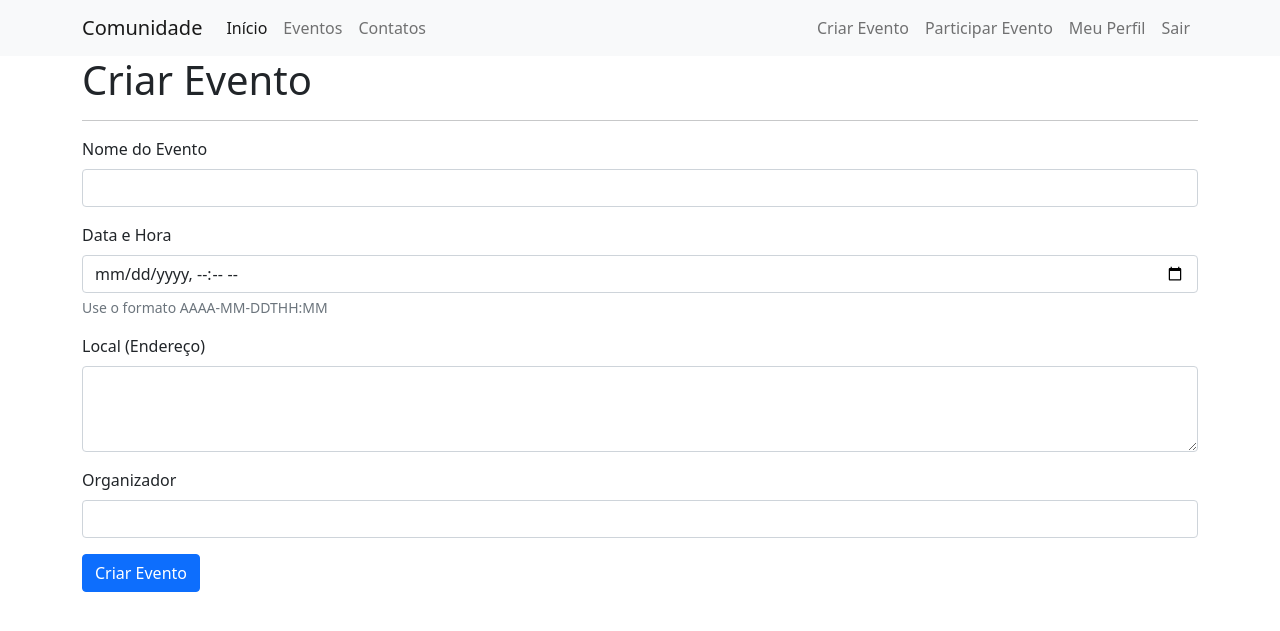
After one commit to fernandosvale/ReplicaSimpla, a Flask app: page /post/criar in a window 1280 px wide. The commit adds this page. Shown: the top 631 px of the page. Run offline with Flask 3, Linux system fonts and the light colour scheme; a user stored in the database is signed in.

Commit message:
add criar e participar evento
add  formulários de criar evento e participar de evento e suas devidas conexões com o banco, também add no banco uma nova tabela com as participações

```diff
--- a/comunidadecdl/forms.py
+++ b/comunidadecdl/forms.py
@@ -1,7 +1,7 @@
 from flask_wtf import FlaskForm
-from wtforms import StringField, PasswordField, SubmitField, BooleanField
+from wtforms import StringField, PasswordField, SubmitField, BooleanField, DateTimeLocalField, TextAreaField, SelectField
 from wtforms.validators import DataRequired, Length, Email, EqualTo, ValidationError
-from comunidadecdl.models import Usuario
+from comunidadecdl.models import Usuario, Evento
 
 class FormCriarConta(FlaskForm):
     username = StringField('Nome Usuário', validators=[DataRequired()])
@@ -21,3 +21,18 @@ class FormLogin(FlaskForm):
     senha = PasswordField('Senha', validators=[DataRequired(), Length(4, 20)])
     lembrar_dados = BooleanField('Lembrar dados de acesso')
     botao_submit_login = SubmitField('Fazer Login')
+
+
+class FormCriarEvento(FlaskForm):
+    nome_evento = StringField('Nome do Evento', validators=[DataRequired()])
+    data = DateTimeLocalField('Data e Hora', format='%Y-%m-%dT%H:%M', validators=[DataRequired()])
+    local = TextAreaField('Local (Endereço)', validators=[DataRequired()])
+    organizador = StringField('Organizador', validators=[DataRequired()])
+    botao_submit_criar_evento = SubmitField('Criar Evento')
+
+
+class FormsParticiparEvento(FlaskForm):
+    nome_completo = StringField('Nome Completo', validators=[DataRequired()])
+    email = StringField('Email', validators=[DataRequired(), Email()])
+    evento = SelectField('Evento', coerce=int, validators=[DataRequired()])  # Alterado para SelectField
+    botao_submit_participar = SubmitField('Participar do Evento')
--- a/comunidadecdl/routes.py
+++ b/comunidadecdl/routes.py
@@ -1,11 +1,12 @@
 from flask import render_template, redirect, url_for, flash, request
 from comunidadecdl import app, database, bcrypt
-from comunidadecdl.forms import FormLogin, FormCriarConta
-from comunidadecdl.models import Usuario
-from flask_login import login_user
+from comunidadecdl.forms import FormLogin, FormCriarConta, FormCriarEvento, FormsParticiparEvento
+from comunidadecdl.models import Usuario, Evento, Participacao
+from flask_login import login_user, logout_user, current_user, login_required
+from datetime import datetime
 
 
-lista_usuarios =['Fernando', 'Laise', 'Davi', 'Allan']
+lista_usuarios =['Forró no sitio', 'Kangalha', 'G4', 'Síara Hall']
 
 @app.route("/")
 def home():
@@ -17,9 +18,10 @@ def contatos():
     return render_template('contatos.html')
 
 
-@app.route("/usuarios")
+@app.route("/eventos")
+@login_required
 def usuarios():
-    return render_template('usuarios.html', lista_usuarios=lista_usuarios)
+    return render_template('eventos.html')
 
 
 @app.route("/login", methods=['GET', 'POST'])
@@ -32,7 +34,11 @@ def login():
         if usuario and bcrypt.check_password_hash(usuario.senha, form_login.senha.data):
             login_user(usuario, remember=form_login.lembrar_dados.data)
             flash(f'Login realizado com sucesso no e-mail:{form_login.email.data}', 'alert-success')
-            return redirect(url_for('home'))
+            par_next = request.args.get('next')
+            if par_next:
+                return redirect(par_next)
+            else:
+                return redirect(url_for('home'))
         else:
             flash(f'Falha no login! E-mail ou senha incorretos', 'alert-danger')
 
@@ -45,3 +51,72 @@ def login():
         return redirect(url_for('home'))
 
     return render_template('login.html', form_login=form_login, form_criarconta=form_criarconta)
+
+
+@app.route('/sair')
+@login_required
+def sair():
+    logout_user()
+    flash(f'Logout realizado com sucesso', 'alert-success')
+    return redirect(url_for('home'))
+
+
+@app.route('/perfil')
+@login_required
+def perfil():
+    return render_template('perfil.html')
+
+@app.route('/post/criar', methods=['GET', 'POST'])
+@login_required
+def criar_evento():
+    form_criarevento = FormCriarEvento()
+    if form_criarevento.validate_on_submit():
+        nome_evento = form_criarevento.nome_evento.data
+        data = form_criarevento.data.data
+        local = form_criarevento.local.data
+        organizador = form_criarevento.organizador.data
+        # Correção: Passando o ID do usuário logado para id_usuario
+        evento = Evento(titulo=nome_evento, organizador=organizador, endereco=local, data=data, id_usuario=current_user.id)
+        database.session.add(evento)
+        database.session.commit()
+        flash('Evento criado com sucesso!', 'success')
+        return redirect(url_for('home'))  # Redirecione para a página apropriada
+    return render_template('criarevento.html', form_criarevento=form_criarevento)
+
+@app.route('/post/particpar', methods=['GET', 'POST'])
+@login_required
+def participar_evento():
+    form_participar_evento = FormsParticiparEvento()
+    eventos = Evento.query.all()
+    form_participar_evento.evento.choices = [(e.id, e.titulo) for e in eventos]
+
+    if form_participar_evento.validate_on_submit():
+        nome_completo = form_participar_evento.nome_completo.data
+        email = form_participar_evento.email.data
+        evento_id = form_participar_evento.evento.data
+
+        # Verificar se o evento existe
+        evento = Evento.query.get(evento_id)
+        if not evento:
+            flash('Evento não encontrado!', 'danger')
+            return redirect(url_for('home'))
+
+        # Verificar se o usuário já está participando do evento.
+        participacao = Participacao.query.filter_by(usuario_id=current_user.id, evento_id=evento_id).first()
+        if participacao:
+            flash('Você já está participando deste evento!', 'warning')
+            return redirect(url_for('home'))
+
+        nova_participacao = Participacao(
+            usuario_id=current_user.id,
+            evento_id=evento_id,
+            nome_completo=nome_completo,  # Usar nome_completo
+            email=email
+        )
+        database.session.add(nova_participacao)
+        database.session.commit()
+
+        flash('Participação confirmada com sucesso!', 'success')
+        return redirect(url_for('home'))
+
+    return render_template('participarevento.html', form_participar_evento=form_participar_evento)
--- a/comunidadecdl/templates/base.html
+++ b/comunidadecdl/templates/base.html
@@ -2,9 +2,11 @@
 <html lang="pt-br">
 <head>
     <meta charset="UTF-8">
-    <title>Clone Simpla</title>
+    <title>SimplaCdl</title>
 
     <link href="https://cdn.jsdelivr.net/npm/bootstrap@5.0.2/dist/css/bootstrap.min.css" rel="stylesheet" integrity="sha384-EVSTQN3/azprG1Anm3QDgpJLIm9Nao0Yz1ztcQTwFspd3yD65VohhpuuCOmLASjC" crossorigin="anonymous">
+    <link rel="stylesheet"  type="text/css" href="{{ url_for('static', filename='main.css')}}">
+
     {% block head %}
     {% endblock head %}
 </head>
--- /dev/null
+++ b/comunidadecdl/templates/criarevento.html
@@ -0,0 +1,57 @@
+{% extends 'base.html' %}
+
+{% block body %}
+    <div class="container">
+        <h1>Criar Evento</h1>
+        <hr>
+        <form method="POST">
+            {{ form_criarevento.csrf_token }}
+            <div class="mb-3">
+                {{ form_criarevento.nome_evento.label(class="form-label") }}
+                {{ form_criarevento.nome_evento(class="form-control") }}
+                {% if form_criarevento.nome_evento.errors %}
+                    <div class="invalid-feedback">
+                        {% for error in form_criarevento.nome_evento.errors %}
+                            <span>{{ error }}</span>
+                        {% endfor %}
+                    </div>
+                {% endif %}
+            </div>
+            <div class="mb-3">
+                {{ form_criarevento.data.label(class="form-label") }}
+                {{ form_criarevento.data(class="form-control") }}
+                {% if form_criarevento.data.errors %}
+                    <div class="invalid-feedback">
+                        {% for error in form_criarevento.data.errors %}
+                            <span>{{ error }}</span>
+                        {% endfor %}
+                    </div>
+                {% endif %}
+                <div class="form-text">Use o formato AAAA-MM-DDTHH:MM</div>
+            </div>
+            <div class="mb-3">
+                {{ form_criarevento.local.label(class="form-label") }}
+                {{ form_criarevento.local(class="form-control", rows="3") }}
+                {% if form_criarevento.local.errors %}
+                    <div class="invalid-feedback">
+                        {% for error in form_criarevento.local.errors %}
+                            <span>{{ error }}</span>
+                        {% endfor %}
+                    </div>
+                {% endif %}
+            </div>
+            <div class="mb-3">
+                {{ form_criarevento.organizador.label(class="form-label") }}
+                {{ form_criarevento.organizador(class="form-control") }}
+                {% if form_criarevento.organizador.errors %}
+                    <div class="invalid-feedback">
+                        {% for error in form_criarevento.organizador.errors %}
+                            <span>{{ error }}</span>
+                        {% endfor %}
+                    </div>
+                {% endif %}
+            </div>
+            {{ form_criarevento.botao_submit_criar_evento(class="btn btn-primary") }}
+        </form>
+    </div>
+{% endblock body %}
--- a/comunidadecdl/templates/navbar.html
+++ b/comunidadecdl/templates/navbar.html
@@ -7,19 +7,34 @@
           <a class="nav-link active" aria-current="page" href="{{ url_for('home')}}">Início</a>
         </li>
         <li class="nav-item">
-          <a class="nav-link" href="{{ url_for('usuarios')}}">Usuários</a>
+          <a class="nav-link" href="{{ url_for('usuarios')}}">Eventos</a>
         </li>
         <li class="nav-item">
           <a class="nav-link" href="{{ url_for('contatos')}}">Contatos</a>
         </li>
       </ul>
       <ul class ="d-flex navbar-nav" >
+        {% if current_user.is_authenticated %}
+            <li class="nav-item">
+              <a class="nav-link" href="{{ url_for('criar_evento')}}">Criar Evento</a>
+            </li>
+            <li class="nav-item">
+              <a class="nav-link" href="{{ url_for('participar_evento')}}">Participar Evento</a>
+            </li>
+            <li class="nav-item">
+              <a class="nav-link" href="{{ url_for('perfil')}}">Meu Perfil</a>
+            </li>
+            <li class="nav-item">
+              <a class="nav-link" href="{{ url_for('sair')}}">Sair</a>
+            </li>
+        {% else %}
           <li class="nav-item">
             <a class="nav-link" href="{{ url_for('login')}}">Login</a>
           </li>
           <li class="nav-item">
             <a class="nav-link" href="{{ url_for('login')}}">Criar Conta</a>
           </li>
+        {%endif %}
       </ul>
     </div>
   </div>
```
Also changed, not shown: comunidadecdl/__init__.py (+8 -1 lines), comunidadecdl/models.py (+12 -1 lines), comunidadecdl/static/main.css (added, +39 -0 lines), comunidadecdl/templates/eventos.html (added, +9 -0 lines), comunidadecdl/templates/participarevento.html (added, +45 -0 lines), comunidadecdl/templates/perfil.html (added, +28 -0 lines), comunidadecdl/templates/usuarios.html (deleted, +0 -14 lines), comunidadecdl/static/fotos_perfil/default.PNG (added), comunidadecdl/static/fotos_perfil/default.jpg (added), instance/comunidade.db. Lines whose indentation alone changed are shown as unchanged.
